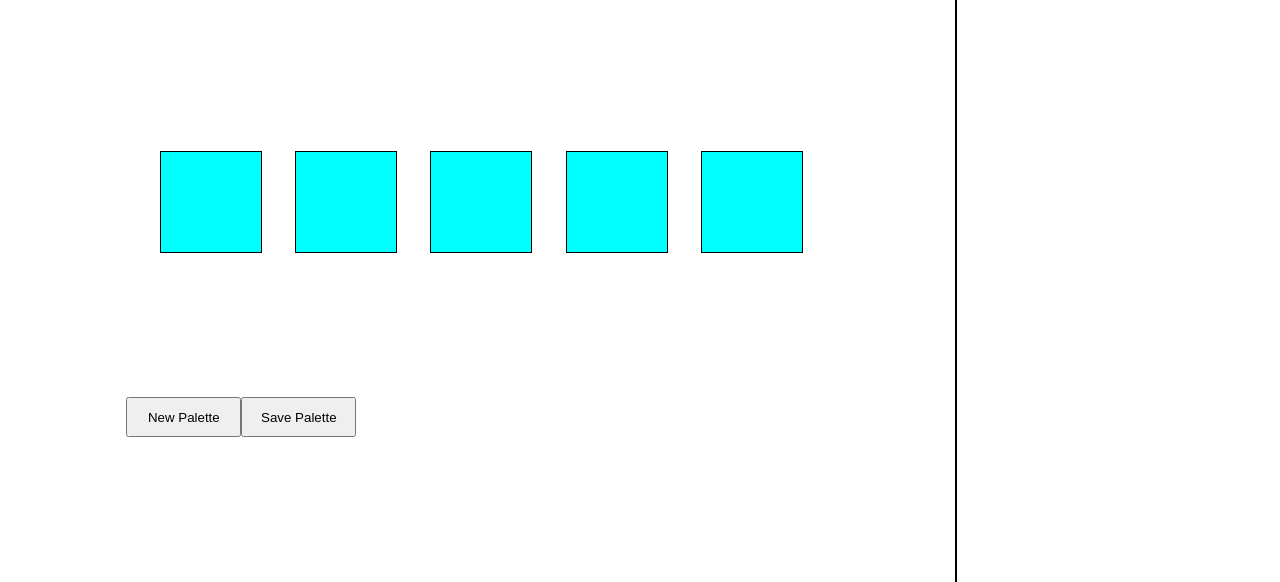
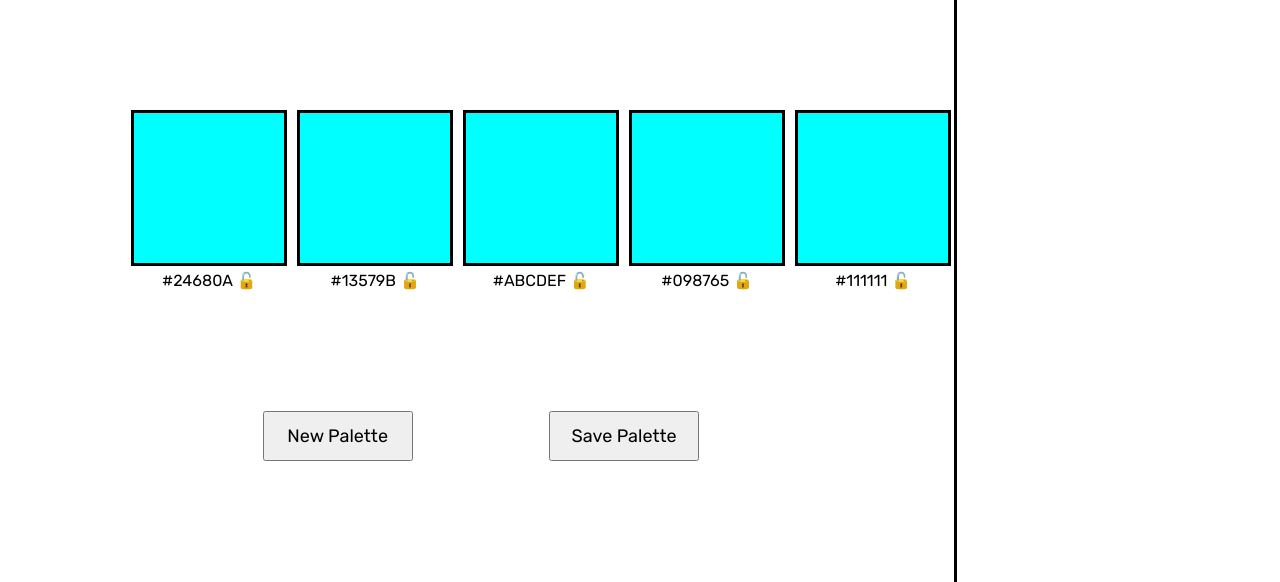
Before and after one commit to KatherineBlaine/coloRandom, a plain HTML site: page index.html in a window 1280 px wide. Shown: the part 226-808 px from the top of the page. Drawn offline with Linux system fonts and the light colour scheme.

Commit message:
Update: CSS styling, font, and alignment

```diff
--- a/index.html
+++ b/index.html
@@ -3,6 +3,7 @@
 <head>
     <link rel="stylesheet" href="styles.css">
     <meta charset="UTF-8">
+    <link href="https://fonts.googleapis.com/css?family=Rubik" rel="stylesheet">
     <meta http-equiv="X-UA-Compatible" content="IE=edge">
     <meta name="viewport" content="width=device-width, initial-scale=1.0">
     <title>ColoRandom</title>
@@ -13,23 +14,23 @@
         <section class="palette">
             <section>
                 <section class="square"></section>
-                <section class="hex"></section>
+                <section class="hex">#24680A 🔓</section>
             </section>
             <section>
                 <section class="square"></section>
-                <section class="hex"></section>
+                <section class="hex">#13579B 🔓</section>
             </section>
             <section>
                 <section class="square"></section>
-                <section class="hex"></section>
+                <section class="hex">#ABCDEF 🔓</section>
             </section>
             <section>
                 <section class="square"></section>
-                <section class="hex"></section>
+                <section class="hex">#098765 🔓</section>
             </section>
             <section>
                 <section class="square"></section>
-                <section class="hex"></section>
+                <section class="hex">#111111 🔓</section>
             </section>
         </section>
         <section class="nav-buttons">
--- a/styles.css
+++ b/styles.css
@@ -1,3 +1,7 @@
+* {
+  font-family:'Rubik', sans-serif;
+}
+
 html {
   height: 100vh;
   width: 100vw;
@@ -22,21 +26,28 @@ main {
 }
 
 .square {
-  height: 100px;
-  width: 100px;
+  height: 150px;
+  width: 150px;
+  margin: 5px;
   background-color: aqua;
-  border: 1px solid black;
+  border: 3px solid black;
+}
+
+.hex {
+  text-align: center;
 }
 
 .nav-buttons {
   display: flex;
   width: 75%;
-
+  justify-content: space-evenly;
+  align-items: center;
 }
 
 button {
-  width: 115px;
-  height: 40px;
+  width: 150px;
+  height: 50px;
+  font-size: large;
 }
 
 .saved-palettes {
@@ -46,5 +57,5 @@ button {
   flex-direction: column;
   justify-content: flex-start;
   align-items: center;
-  border-left: 2px solid black;
+  border-left: 3px solid black;
 }
```
